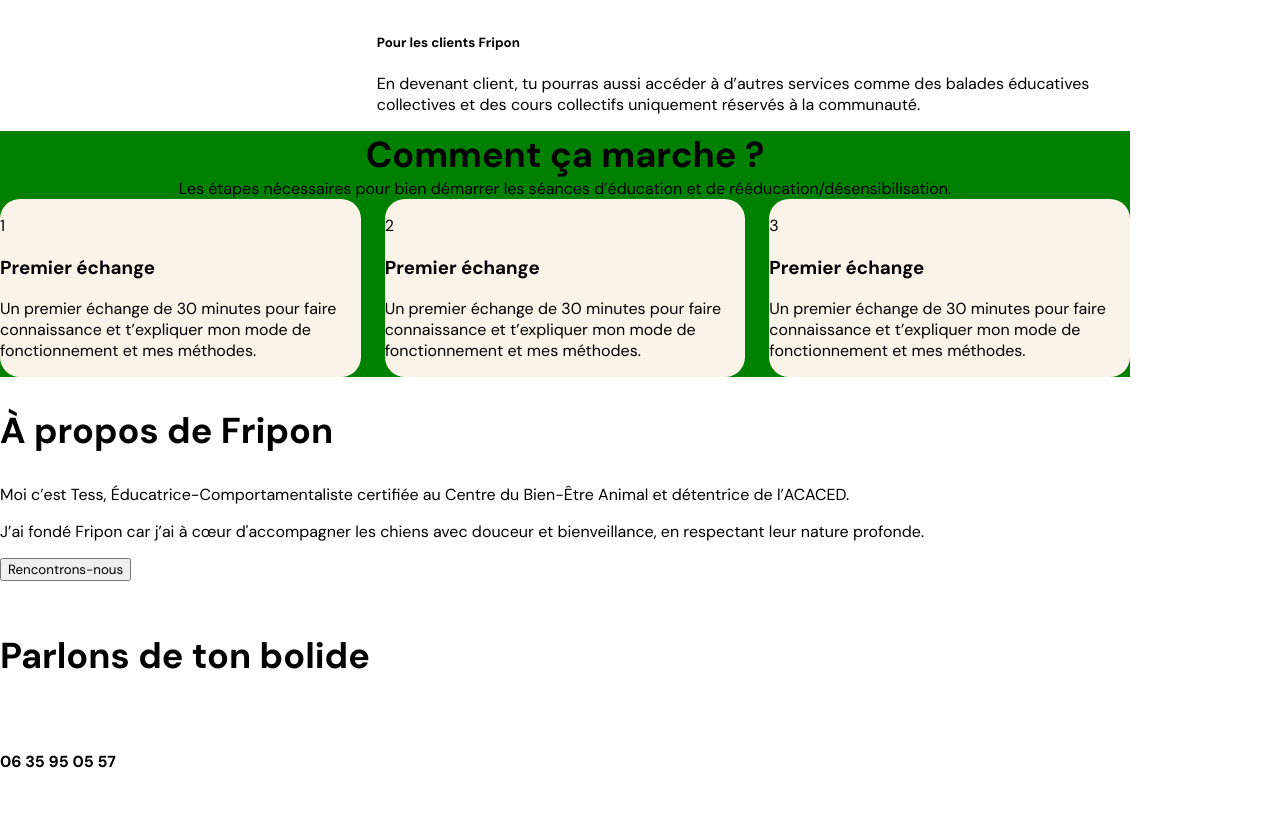
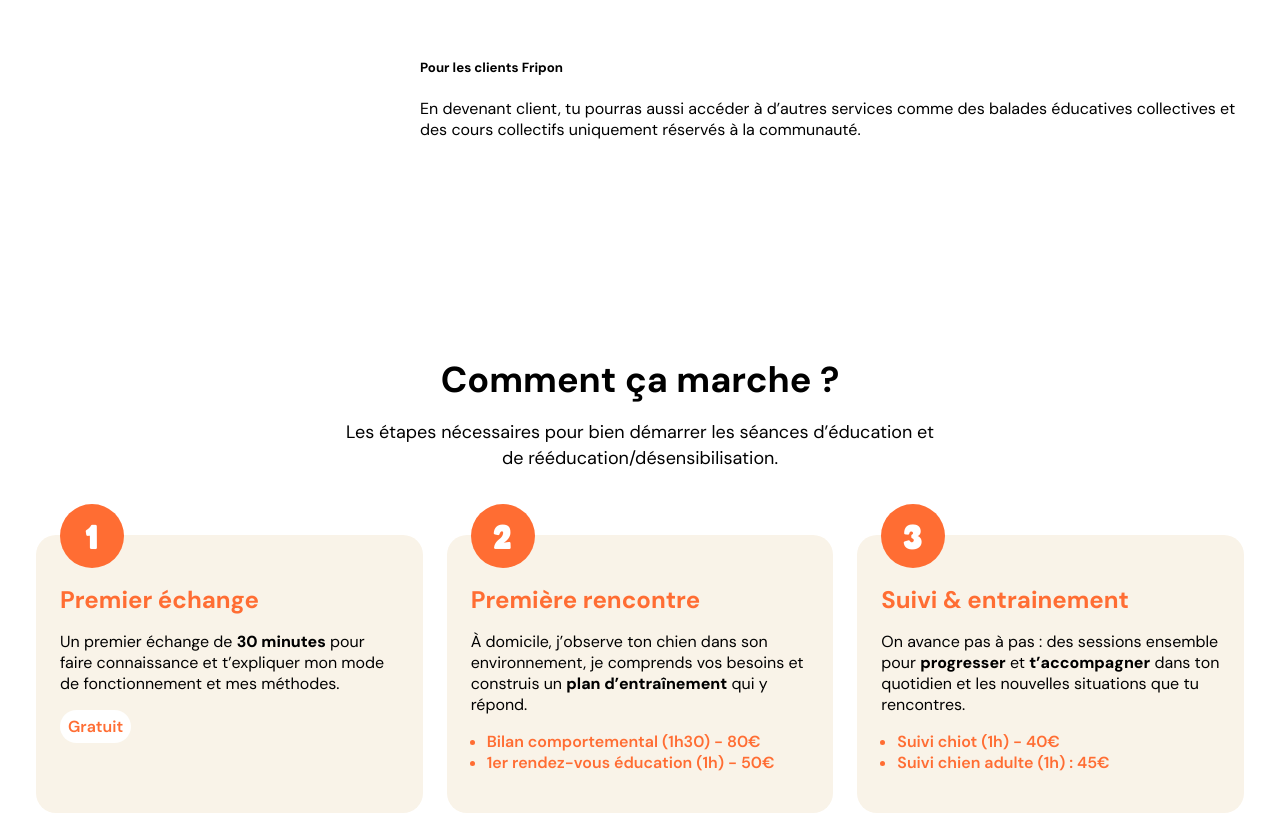
Before and after one commit to alixalixalixalix/fripon, a website: page index.html in a window 1280 px wide. Shown: the part 880-1696 px from the top of the page. Drawn offline with Linux system fonts and the light colour scheme.

Commit message:
style demarche ok

```diff
--- a/index.html
+++ b/index.html
@@ -8,7 +8,7 @@
     <link
       rel="shortcut icon"
       type="image/x-icon"
-      href="/dev/images/alixbocquier_favicon.png"
+      href="sources/favicon.png"
     />
     <title>FRIPON | Éducation canine</title>
     <link rel="preconnect" href="https://fonts.googleapis.com" />
@@ -32,7 +32,7 @@
 
       <section id="presentation">
         <div id="presentation__txt">
-          <h1>Éducation canine & promenades joyeuses</h1>
+          <h1>Éducation canine<br>& promenades joyeuses</h1>
           <p>
             Ensemble on explore comment mieux comprendre ton bolide, répondre à
             vos besoins mutuels et bâtir une relation harmonieuse.
@@ -95,28 +95,39 @@
         </div>
         <div id="demarche__liste">
           <div class="demarche-card">
-            <p>1</p>
+            <p class="demarche-card-num">1</p>
             <h3>Premier échange</h3>
             <p>
-              Un premier échange de 30 minutes pour faire connaissance et
+              Un premier échange de <span>30 minutes</span> pour faire connaissance et
               t’expliquer mon mode de fonctionnement et mes méthodes.
             </p>
+            <button>Gratuit</button>
           </div>
           <div class="demarche-card">
-            <p>2</p>
-            <h3>Premier échange</h3>
+            <p class="demarche-card-num">2</p>
+            <h3>Première rencontre</h3>
             <p>
-              Un premier échange de 30 minutes pour faire connaissance et
-              t’expliquer mon mode de fonctionnement et mes méthodes.
+              À domicile, j’observe ton chien dans son environnement, je
+              comprends vos besoins et construis un <span>plan d’entraînement</span> qui y
+              répond.
             </p>
+            <ul>
+              <li>Bilan comportemental (1h30) - 80€</li>
+              <li>1er rendez-vous éducation (1h) - 50€</li>
+            </ul>
           </div>
           <div class="demarche-card">
-            <p>3</p>
-            <h3>Premier échange</h3>
+            <p class="demarche-card-num">3</p>
+            <h3>Suivi & entrainement</h3>
             <p>
-              Un premier échange de 30 minutes pour faire connaissance et
-              t’expliquer mon mode de fonctionnement et mes méthodes.
+              On avance pas à pas : des sessions ensemble pour <span>progresser</span> et
+              <span>t’accompagner</span> dans ton quotidien et les nouvelles situations que
+              tu rencontres.
             </p>
+            <ul>
+              <li>Suivi chiot (1h) - 40€</li>
+              <li>Suivi chien adulte (1h) : 45€</li>
+            </ul>
           </div>
         </div>
       </section>
--- a/style.css
+++ b/style.css
@@ -1,10 +1,15 @@
+@font-face {
+  font-family: "boldenvan";
+  src: url("sources/boldenvan.ttf");
+}
+
 * {
   font-family: "DM Sans", sans-serif;
 }
 
 body {
-  margin: 0;
-  max-width: 1130px;
+  margin: auto;
+  max-width: 1440px;
 }
 
 main {
@@ -15,9 +20,23 @@
   font-size: 36px;
 }
 
+h3 {
+  font-size: 24px;
+}
+
 p,
 li {
   font-size: 16px;
+}
+
+span {
+  font-weight: 800;
+}
+
+section,
+header {
+  margin-right: 36px;
+  margin-left: 36px;
 }
 
 header {
@@ -27,6 +46,7 @@
   gap: 48px;
   ul {
     display: flex;
+    align-items: center;
     gap: 48px;
     padding: 0;
     img {
@@ -51,9 +71,15 @@
   display: flex;
   align-items: center;
   #presentation__txt {
-    max-width: 550px;
+    width: 50%;
     h1 {
       margin: 0;
+    }
+    p {
+      max-width: 550px;
+      margin: 16px 0 16px 0;
+      font-size: 18px;
+      line-height: 26px;
     }
     button {
       padding: 10px 16px;
@@ -61,9 +87,13 @@
       background-color: black;
       border: 0px;
       color: white;
+      font-weight: 600;
     }
   }
   #presentation__img {
+    width: 50%;
+    display: flex;
+    justify-content: center;
     img {
       max-width: 450px;
     }
@@ -83,12 +113,24 @@
 }
 
 #demarche {
-  background-color: green;
+  margin-top: 200px;
   #demarche__intro {
+    padding-bottom: 64px;
+    display: flex;
+    flex-direction: column;
+    width: 50%;
+    margin: auto;
     h1,
     p {
       text-align: center;
       margin: 0;
+    }
+    h1 {
+      margin-bottom: 16px;
+    }
+    p {
+      font-size: 18px;
+      line-height: 26px;
     }
   }
   #demarche__liste {
@@ -97,6 +139,46 @@
     .demarche-card {
       background-color: #f9f3e8;
       border-radius: 20px;
+      padding: 24px;
+      width: 33%;
+      .demarche-card-num {
+        display: flex;
+        justify-content: center;
+        align-items: center;
+        height: 16px;
+        width: 16px;
+        padding: 24px;
+        margin: 0;
+        background-color: #ff6d33;
+        color: white;
+        font-size: 32px;
+        font-family: "boldenvan";
+        border-radius: 100px;
+        margin-top: -55px;
+      }
+      h3 {
+        margin: 16px 0px;
+      }
+      p {
+        margin: 0px 0px 16px 0px;
+      }
+      ul {
+        padding-left: 16px;
+        font-weight: 600;
+      }
+      button {
+        border-radius: 50px;
+        border: 0px;
+        background-color: white;
+        padding: 6px 8px;
+        font-weight: 600;
+        color: #ff6d33;
+        font-size: 16px;
+      }
+      h3,
+      li {
+        color: #ff6d33;
+      }
     }
   }
 }
```
Also changed, not shown: sources/boldenvan.ttf (added), sources/favicon.png (added).
